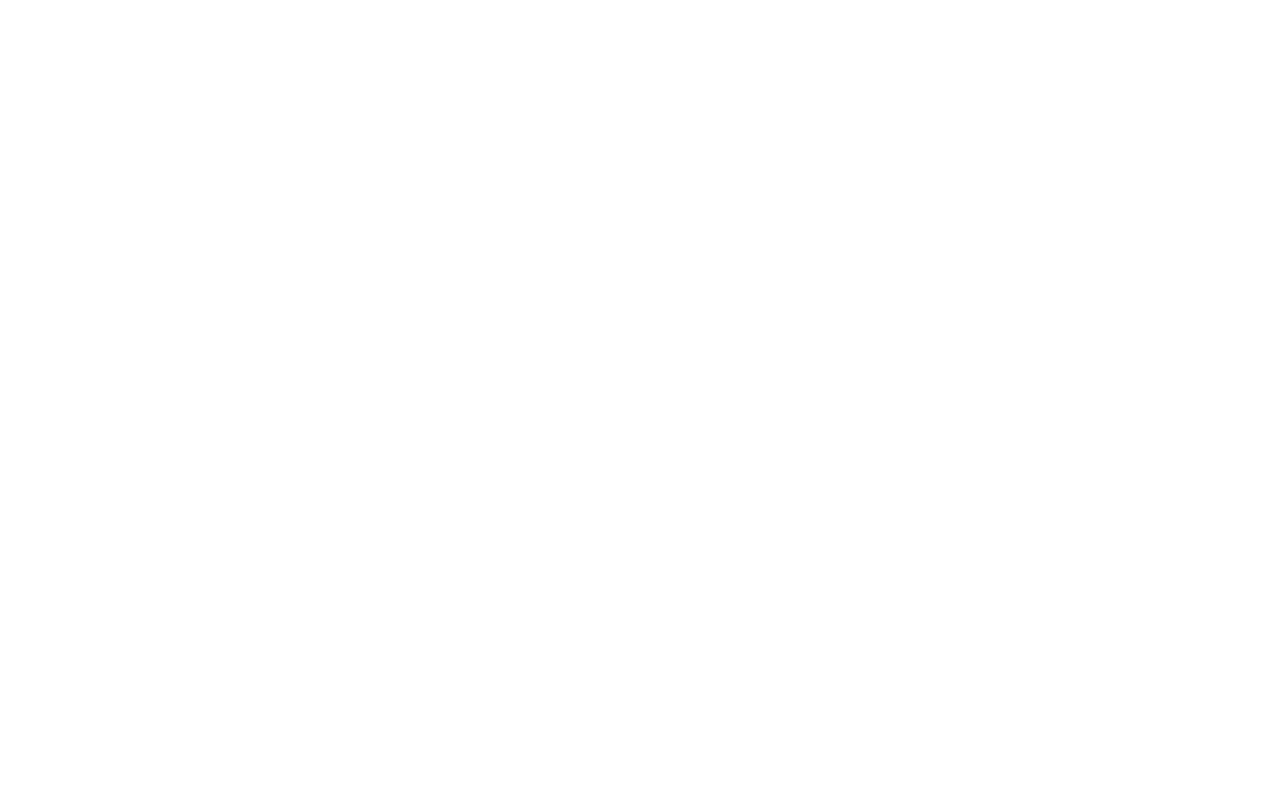
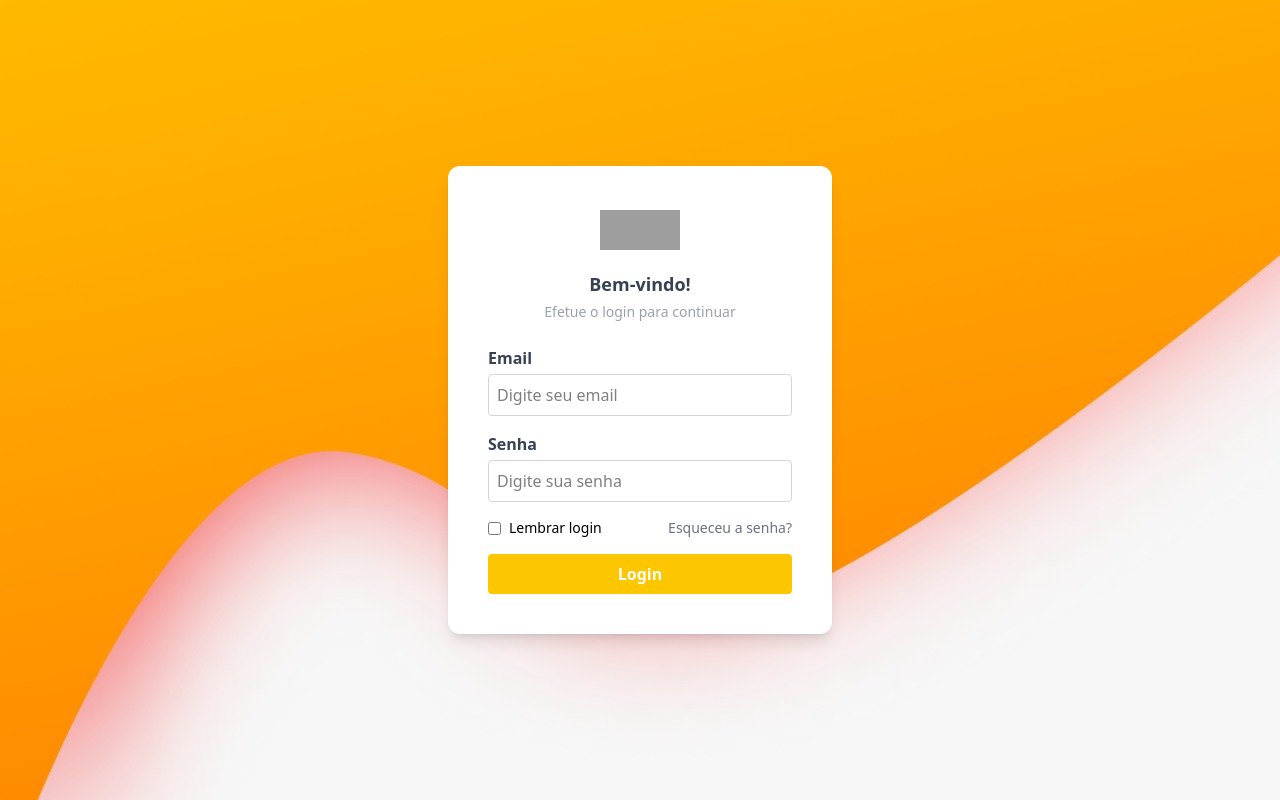
Before and after one commit to Lauberr/livraria_front, a React (Vite) app in the folder livraria_jambinha/: page /loginBiblio in a window 1280 px wide. Before the commit this address had no page. Built offline with nearby package versions, Linux system fonts and the light colour scheme; grey boxes are pictures that could not be loaded.

Commit message:
correções

```diff
--- a/livraria_jambinha/src/App.jsx
+++ b/livraria_jambinha/src/App.jsx
@@ -1,7 +1,7 @@
 import React from 'react';
 import { BrowserRouter as Router, Routes, Route, Navigate } from "react-router-dom";
-// import LoginBiblio from './pages/LoginBiblio.jsx';
-// import Login from './pages/Login.jsx';
+import LoginBiblio from './pages/LoginBiblio.jsx';
+import Login from './pages/Login.jsx';
 import Home from './pages/Home.jsx';
 import Layout from './pages/Layout.jsx'; // Importa o novo Layout
 
@@ -10,8 +10,8 @@
     <Router>
       <Routes>
         {/* Página de login sem sidebar */}
-        {/* <Route path="/" element={<Login />} /> */}
-        {/* <Route path="loginBiblio" element={<LoginBiblio />} /> */}
+        {<Route path="login" element={<Login />} /> }
+        {<Route path="loginBiblio" element={<LoginBiblio />} /> }
 
         {/* Rotas internas com sidebar */}
         {/* <Route path="/" element={<Layout showSidebar={true} />}> */}
--- a/livraria_jambinha/src/pages/Login.jsx
+++ b/livraria_jambinha/src/pages/Login.jsx
@@ -1,15 +1,18 @@
 import React from 'react';
-import { NavLink } from "react-router";
-import logo from '../assets/utfprLogo.png';
+import { NavLink } from "react-router-dom";
+import logo from '../assets/Logo.png';
 
-const LoginBiblio = () => {
+const Login = () => {
+
   return (
-    <div className="flex items-center justify-center min-h-screen bg-gradient-to-br from-orange-500 via-orange-400 to-white font-sans">
+    <div className="flex items-center justify-center min-h-screen bg-[url('assets/background.jpeg')] font-sans">
       <div className="bg-white p-10 rounded-xl shadow-lg w-1/3">
+
         <div className="h-12 w-full flex justify-center items-center mb-6">
           <img src={logo} alt="Logo UTFPR" className="h-10 w-20" />
         </div>
         <p className="text-center text-gray-700 text-xl mb-8">Entrar como</p>
+
         <div className="flex flex-col gap-5 w-full">
           <NavLink className="w-full h-14 flex justify-center items-center bg-yellow-400 text-white rounded hover:opacity-80 transition">
             Professor
@@ -21,9 +24,10 @@
             Bibliotecário
           </NavLink>
         </div>
+
       </div>
     </div>
   );
 }
 
-export default LoginBiblio;
+export default Login;
--- a/livraria_jambinha/src/pages/LoginBiblio.jsx
+++ b/livraria_jambinha/src/pages/LoginBiblio.jsx
@@ -1,10 +1,10 @@
 import React from 'react';
-import logo from '../assets/utfprLogo.png';
+import logo from '../assets/Logo.png';
 
 const LoginBiblio = () => {
   return (
     <>
-      <div className="flex items-center justify-center min-h-screen bg-gradient-to-br from-orange-500 via-orange-400 to-white font-sans">
+      <div className="flex items-center justify-center min-h-screen bg-[url('assets/background.jpeg')] font-sans">
         <div className="bg-white p-10 rounded-xl shadow-lg w-[30%] min-h-[60%] flex flex-col items-center">
           <div className="h-12 flex justify-center items-center mb-4">
             <img src={logo} alt="Logo UTFPR" className="h-10 w-20" />
```
